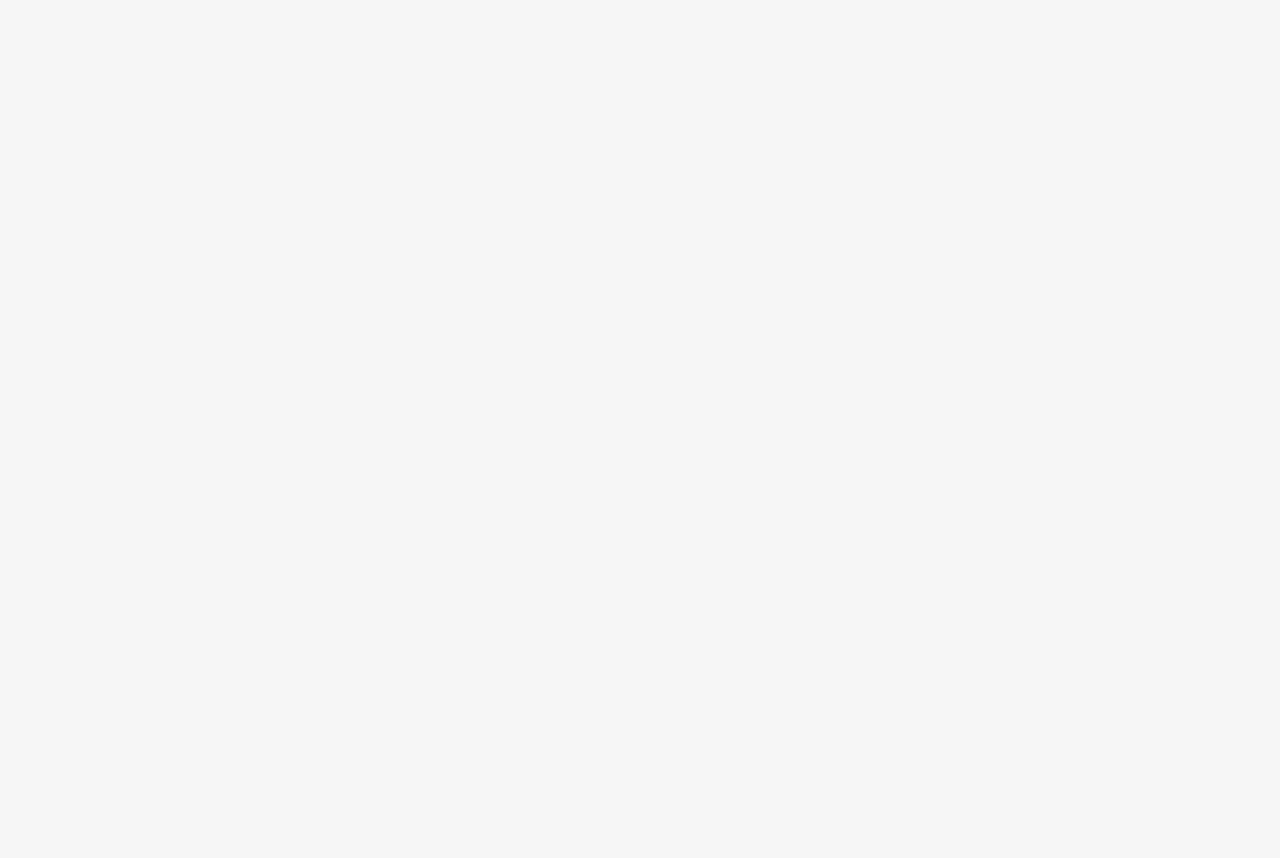
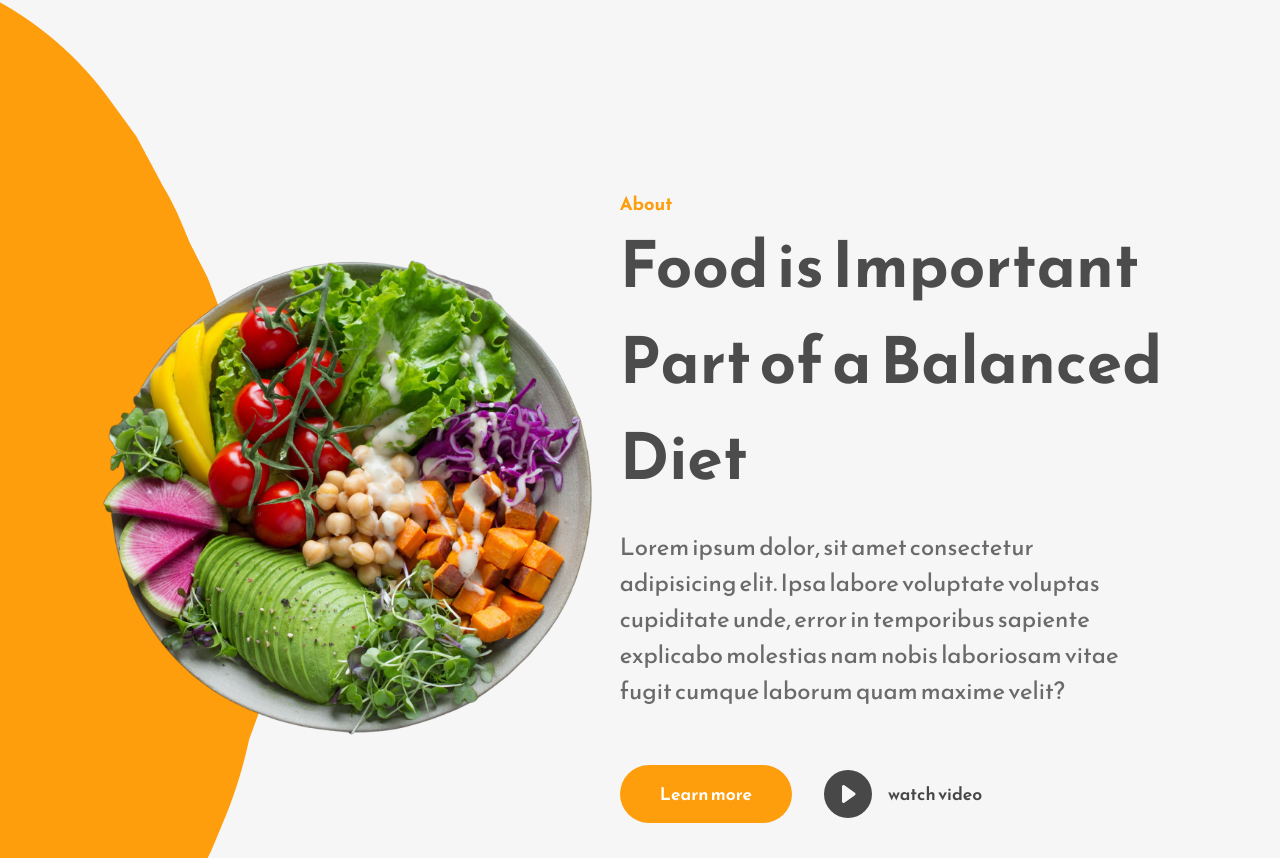
Before and after one commit to GulinaOmurbaevna/FoodReact, a React (Create React App) app: page / in a window 1280 px wide. Shown: the part 922-1780 px from the top of the page. Before the commit the page ends 868 px from the top, so only its background shows below. Built offline with nearby package versions, Linux system fonts and the light colour scheme.

Commit message:
add about

```diff
--- a/package.json
+++ b/package.json
@@ -2,6 +2,7 @@
   "name": "my-project",
   "version": "0.1.0",
   "private": true,
+
   "dependencies": {
     "@emotion/react": "^11.11.4",
     "@emotion/styled": "^11.11.5",
--- /dev/null
+++ b/src/About.js
@@ -0,0 +1,37 @@
+import React from 'react'
+import AboutBackgroundImage from "./Assets/about-background-image.png"
+import AboutBackground from './Assets/about-background.png'
+import { BsFillPlayCircleFill } from "react-icons/bs";
+
+function About() {
+  return (
+    <div className='about-section-container'>
+        <div className='about-background-image-container'>
+            <img src={AboutBackground} alt="" />
+        </div>
+
+       <div className='about-section-image-container'>
+           <img src={AboutBackgroundImage} alt="" />
+       </div>
+      <div className='about-section-text-container'>
+                <p className='primary-subheading'>About</p>
+                <h1 className="primary-heading">
+                  Food is Important Part of a Balanced Diet
+                </h1>
+                <p className='primary-text'>Lorem ipsum dolor, sit amet consectetur adipisicing elit. Ipsa labore voluptate voluptas cupiditate unde, error in temporibus sapiente explicabo molestias nam nobis laboriosam vitae fugit cumque laborum quam maxime velit?</p>
+                  <div className="about-buttons-container">
+                    <button className='secondary-button'>Learn more</button>
+                    <button className='watch-video-button'>
+                      {" "}
+                    <BsFillPlayCircleFill />
+                      watch video
+                    </button>
+                  </div>
+      </div>
+    </div>
+
+
+  )
+}
+
+export default About
--- a/src/App.js
+++ b/src/App.js
@@ -1,4 +1,5 @@
 
+import About from './About';
 import './App.css';
 import Home from './components/Home';
 
@@ -7,6 +8,7 @@
     <div className="App">
 
         <Home />
+        <About />
     </div>
   );
 }
```
